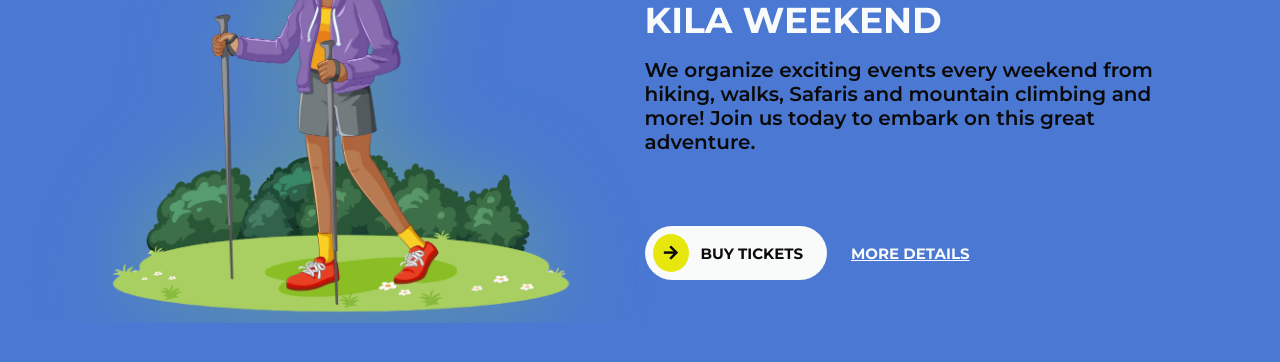
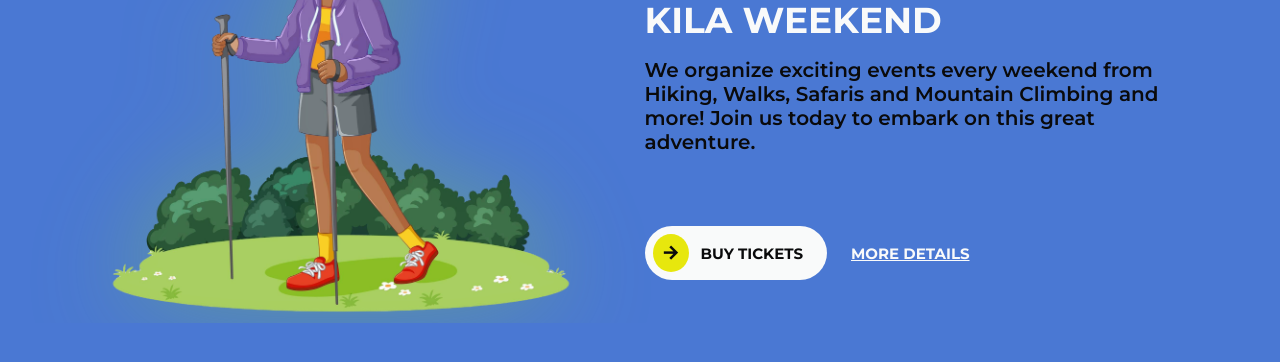
Before and after one commit to ProximaD/Unado_Website, a plain HTML site: page index.html in a window 1280 px wide. Shown: the part 196-558 px from the top of the page. Drawn offline with nearby package versions, Linux system fonts and the light colour scheme.

Commit message:
Update index.html

```diff
--- a/index.html
+++ b/index.html
@@ -85,7 +85,7 @@
 
                     <p class="home__description">
                         We organize exciting events every weekend
-                        from hiking, walks, Safaris and mountain climbing and more!
+                        from Hiking, Walks, Safaris and Mountain Climbing and more!
                         Join us today to embark on this great adventure.
                     </p>
 
```
